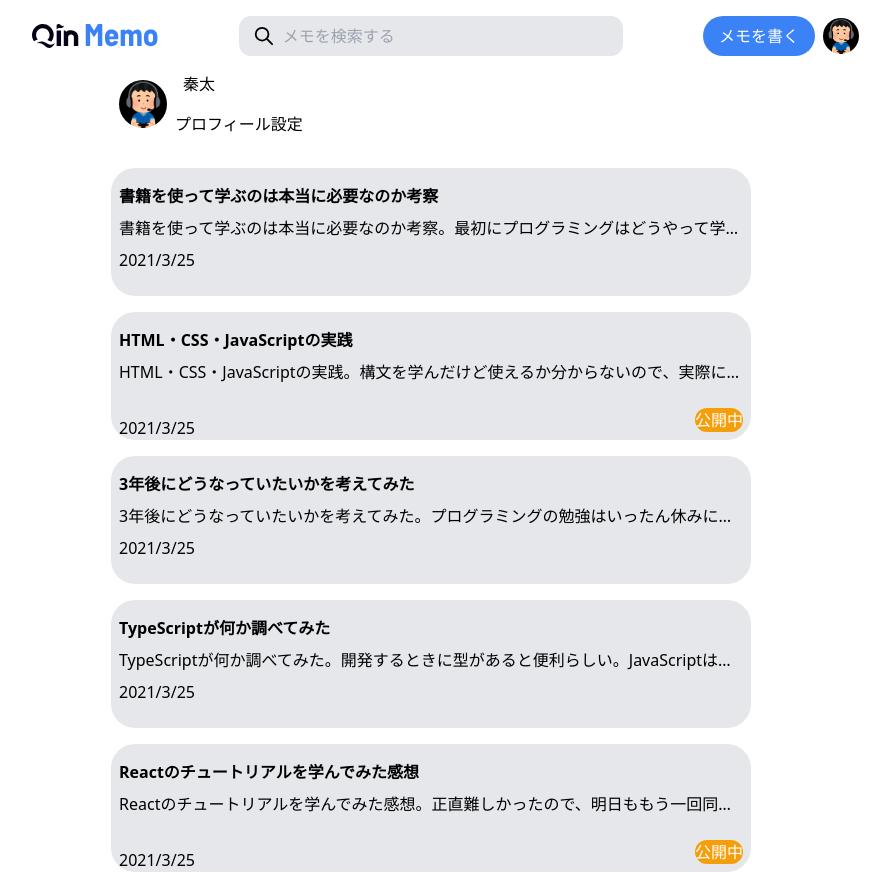
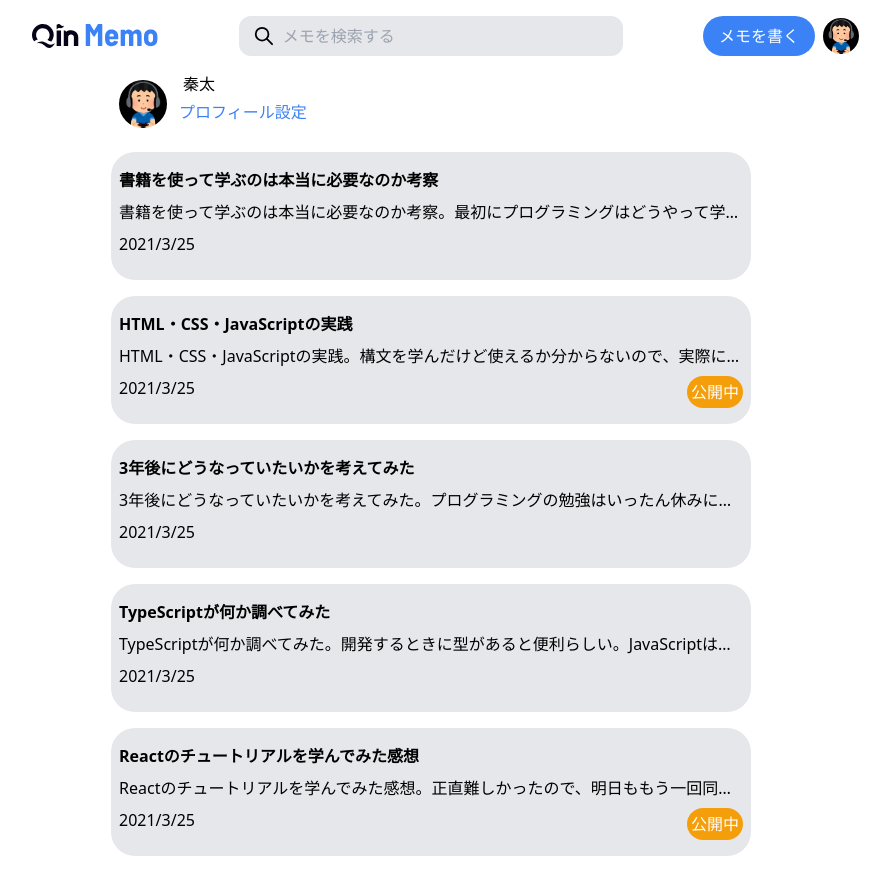
Before and after one commit to qin-salon/qin-memo, a Next.js app: page /users/foo in a window 1280 px wide. Shown: the whole page, without its empty margins (209-1099 px from the left). Built offline with nearby package versions, Linux system fonts and the light colour scheme.

Commit message:
🩹 ボタンコンポーネントにサイズ追加

```diff
--- a/src/components/shared/Button.tsx
+++ b/src/components/shared/Button.tsx
@@ -12,7 +12,7 @@ type CommonType = {
   className?: string;
   startIcon?: JSX.Element;
   endIcon?: JSX.Element;
-  size?: "large" | "small";
+  size?: "large" | "small" | "extrasmall";
 };
 
 type ButtonType = CommonType & {
@@ -31,9 +31,10 @@ const isButton = (props: ButtonType | LinkType): props is ButtonType => {
 };
 
 export const Button: VFC<ButtonType | LinkType> = (props) => {
-  const classes = clsx("my-4 mx-auto rounded-full focus:outline-none flex flex-row justify-center", {
-    "py-4 px-8": props.size === "large",
-    "py-2 px-4": props.size === "small",
+  const classes = clsx("mx-auto rounded-full focus:outline-none flex flex-row justify-center", {
+    "py-4 px-8 my-4": props.size === "large",
+    "py-2 px-4 my-4": props.size === "small",
+    "py-1 px-1 my-0": props.size === "extrasmall",
   });
 
   const colorClasses = clsx({
@@ -43,7 +44,7 @@ export const Button: VFC<ButtonType | LinkType> = (props) => {
     "text-black bg-gray-300 hover:bg-gray-400": props.bgColor === "gray",
     "text-white bg-black hover:bg-gray-500": props.bgColor === "black",
     "bg-white hover:bg-gray-300": props.bgColor === "white",
-    "bg-transparent": props.bgColor === "transparent",
+    "bg-transparent text-blue-500": props.bgColor === "transparent",
     "text-black": props.bgColor === "white" && props.textColor === "black",
     "text-red-500": props.bgColor === "white" && props.textColor === "red",
     "text-blue-500": props.bgColor === "white" && props.textColor === "blue",
```
